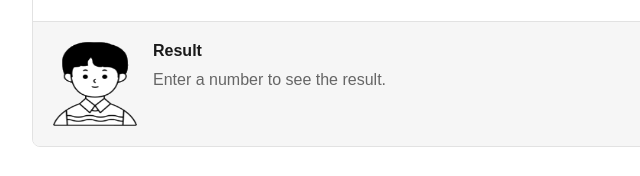
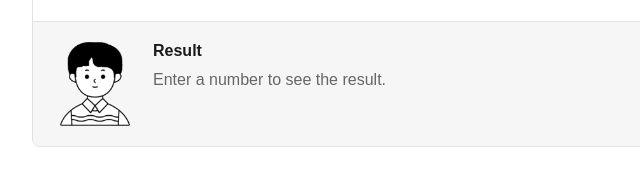
Before and after one commit to Akmalp292/akmalprimo-js, a plain HTML site: page index.html in a window 1280 px wide. Shown: the part 271-447 px from the top of the page, 248-888 px from the left. Drawn offline with Linux system fonts and the light colour scheme.

Commit message:
style: keep mascot size consistent

```diff
--- a/style.css
+++ b/style.css
@@ -144,7 +144,7 @@ input {
 .tool__mascot {
   width: 84px;
   height: 84px;
-  obhect-fit: contain;
+  object-fit: contain;
   flex-shrink: 0;
 }
 
```
